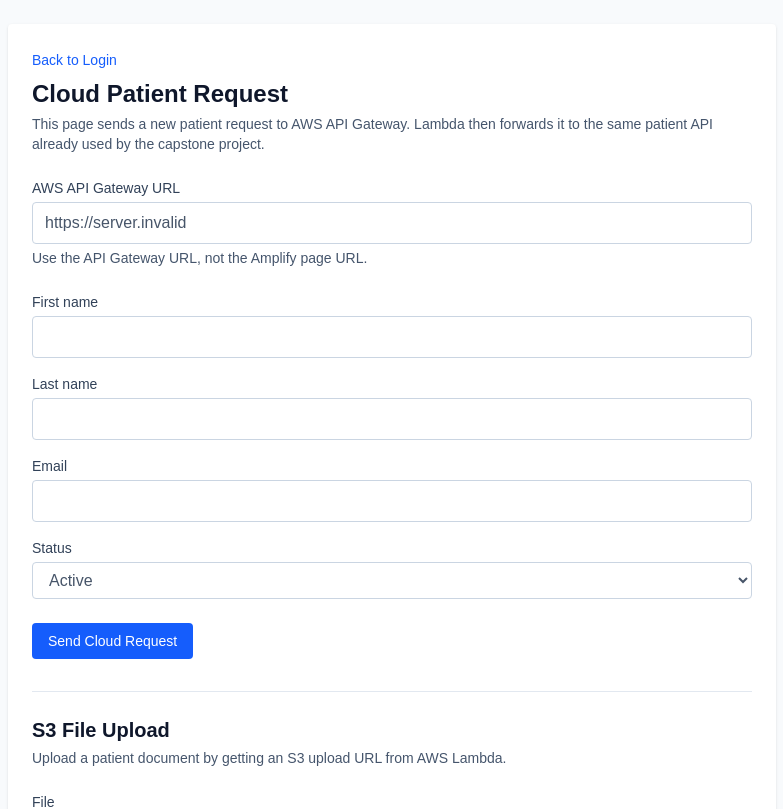
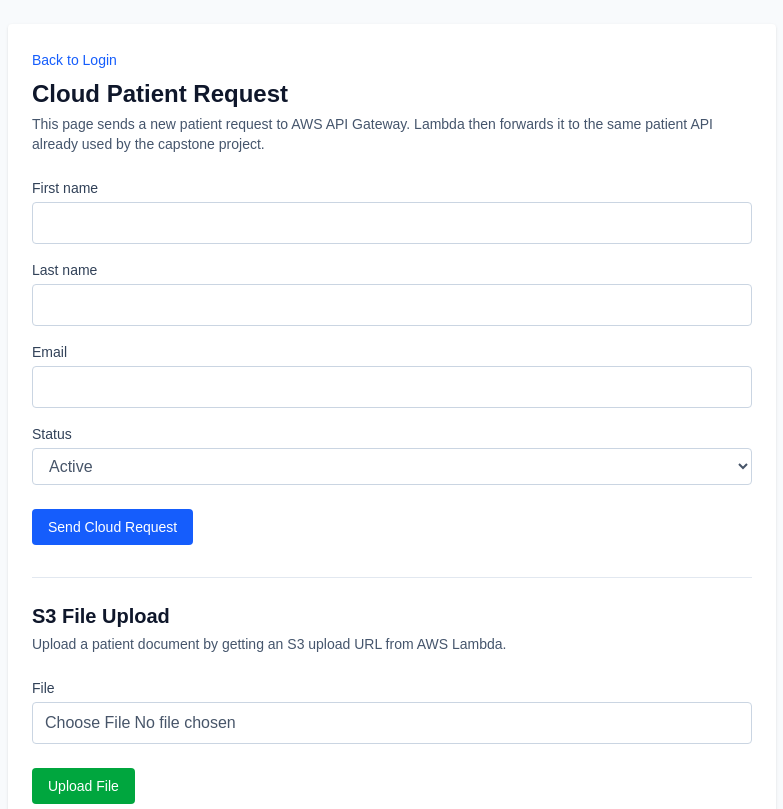
Before and after one commit to kmartyxian/Capstone-Project, a Next.js app: page /cloud in a window 1280 px wide. Shown: the top 809 px of the page, without its empty margins (248-1031 px from the left). Built offline with nearby package versions, Linux system fonts and the light colour scheme; no server answers.

Commit message:
Use cloud API URL automatically

```diff
--- a/amplify.yml
+++ b/amplify.yml
@@ -5,6 +5,7 @@
       commands:
         - npm ci
         - export DATABASE_URL=${DATABASE_URL:-file:./dev.db}
+        - rm -f prisma/dev.db
         - npx prisma db push
         - npx prisma generate
     build:
--- a/app/cloud/page.tsx
+++ b/app/cloud/page.tsx
@@ -16,35 +16,16 @@
   const [uploadDone, setUploadDone] = useState(false);
 
   const cloudApiUrl = process.env.NEXT_PUBLIC_CLOUD_API_URL || "https://sre9yupha8.execute-api.us-east-2.amazonaws.com";
-  const [apiUrl, setApiUrl] = useState(cloudApiUrl);
 
   function getApiUrl() {
-    let url = apiUrl.trim();
-
-    if (url.includes("amplifyapp.com") && cloudApiUrl) {
-      return cloudApiUrl;
-    }
-
-    if (url.endsWith("/cloud")) {
-      url = url.slice(0, -6);
-    }
-
-    if (url.endsWith("/patients")) {
-      url = url.slice(0, -9);
-    }
-
-    if (url.endsWith("/uploads/url")) {
-      url = url.slice(0, -12);
-    }
-
-    return url;
+    return cloudApiUrl;
   }
 
   async function handleSubmit() {
     const finalApiUrl = getApiUrl();
 
     if (!finalApiUrl) {
-      setMessage("Add NEXT_PUBLIC_CLOUD_API_URL to use the AWS API Gateway endpoint.");
+      setMessage("Cloud API URL is missing.");
       return;
     }
 
@@ -93,7 +74,7 @@
     const finalApiUrl = getApiUrl();
 
     if (!finalApiUrl) {
-      setUploadMessage("Add NEXT_PUBLIC_CLOUD_API_URL to use the AWS API Gateway endpoint.");
+      setUploadMessage("Cloud API URL is missing.");
       return;
     }
 
@@ -165,19 +146,6 @@
           This page sends a new patient request to AWS API Gateway. Lambda then forwards it to the
           same patient API already used by the capstone project.
         </p>
-
-        <div className="mt-6">
-          <label className="block text-sm font-medium text-slate-700">AWS API Gateway URL</label>
-          <input
-            value={apiUrl}
-            onChange={(event) => setApiUrl(event.target.value)}
-            placeholder="https://your-api-gateway-url.com"
-            className="mt-1 w-full rounded border border-slate-300 px-3 py-2"
-          />
-          <p className="mt-1 text-sm text-slate-600">
-            Use the API Gateway URL, not the Amplify page URL.
-          </p>
-        </div>
 
         <div className="mt-6 space-y-4">
           <div>
```
